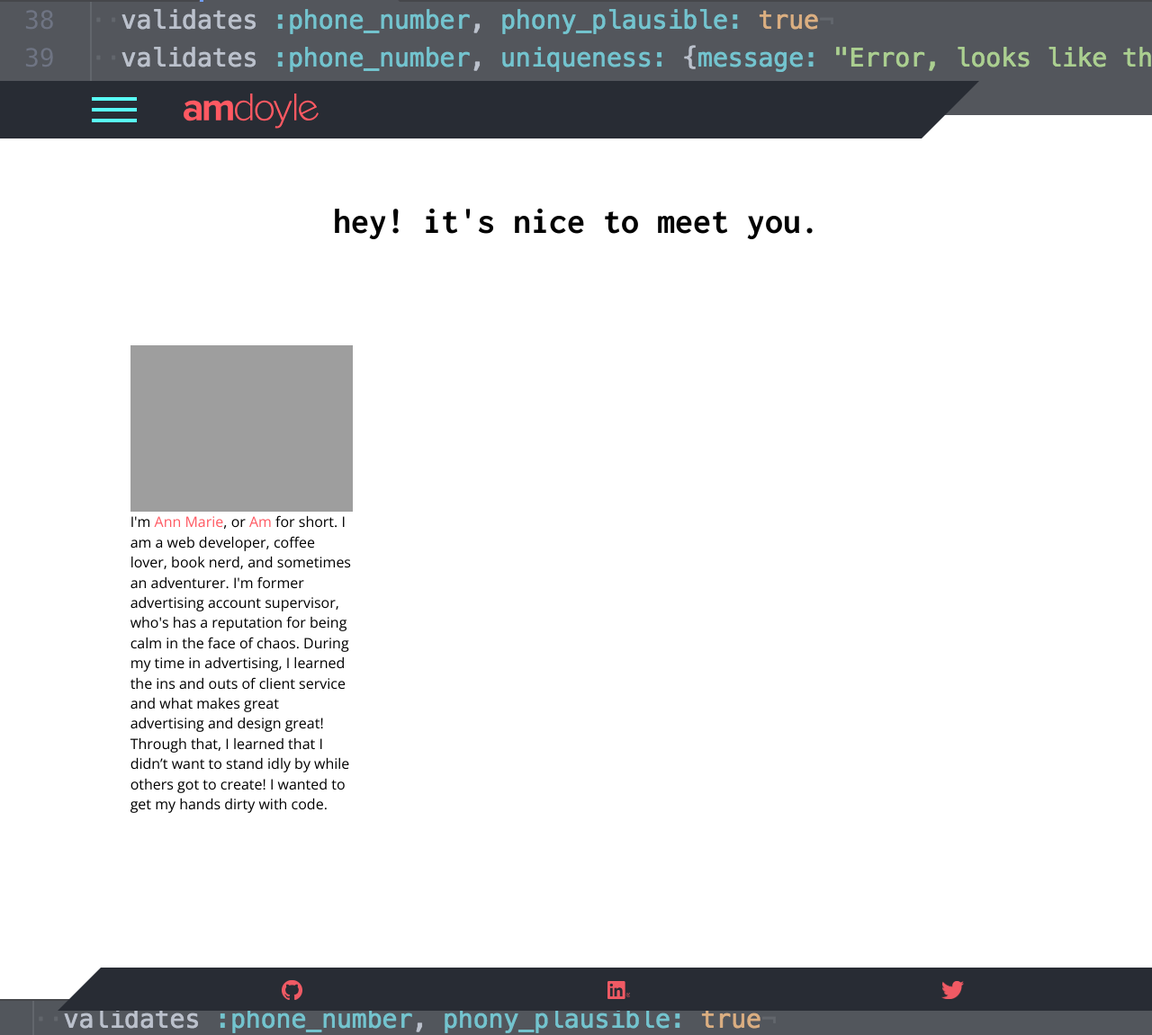
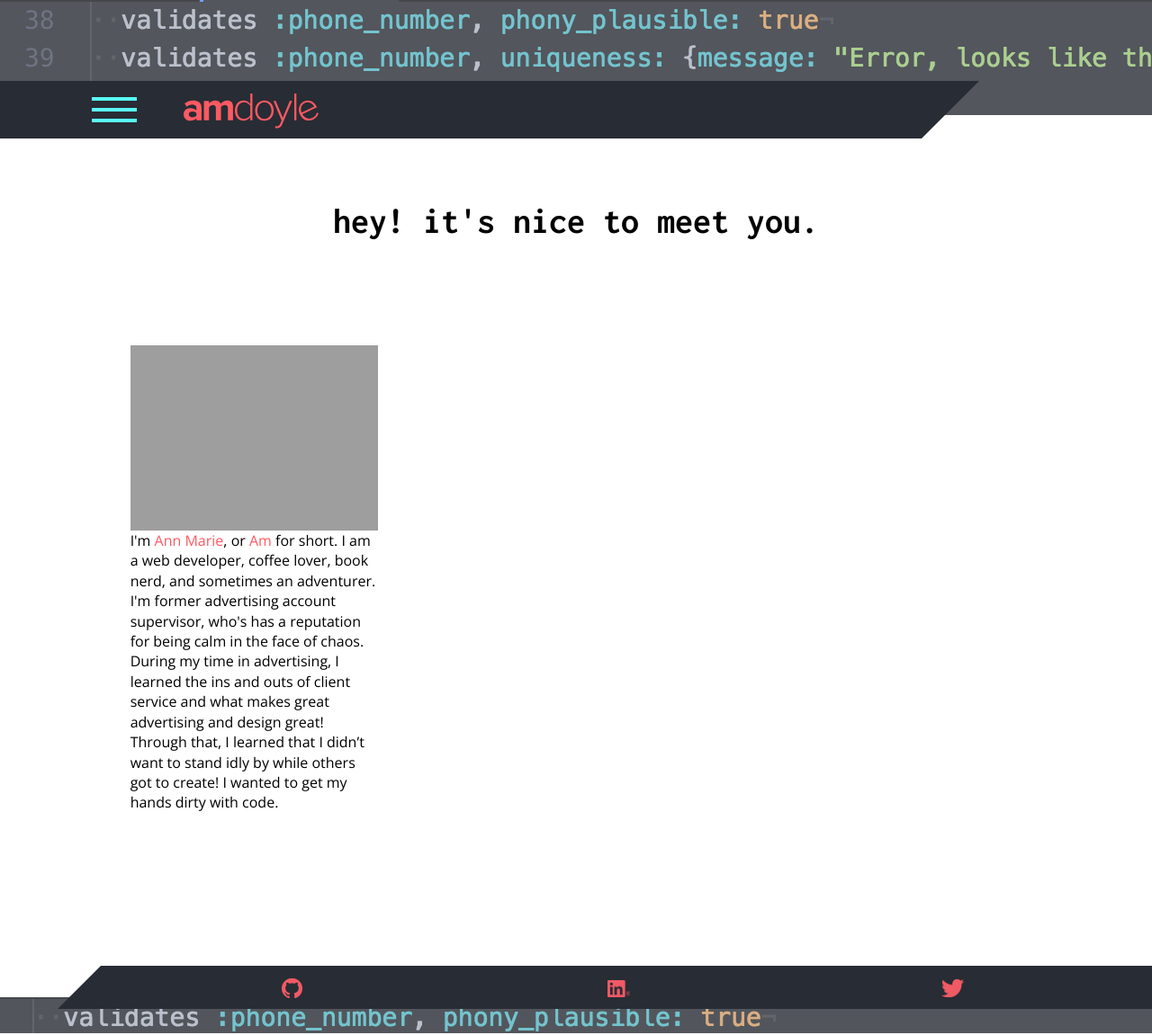
Before and after one commit to amdoyle/amdoyle, a Jekyll site: the page built from index.html, in a window 1280 px wide and 1151 px high. Shown: the whole window at 90% size. Built offline with Jekyll 4.4.1, drawn with Linux system fonts in a browser that asks for light colours; nearby versions of some CDN libraries.

```diff
--- a/_sass/_layout.scss
+++ b/_sass/_layout.scss
@@ -399,7 +399,8 @@
   }
   #about .body-content{
     display: flex;
-    flex-direction: column;;
+    flex-direction: column;
+    width: 100%;
     justify-content: center;
     padding: 5%;
     & img {
```
